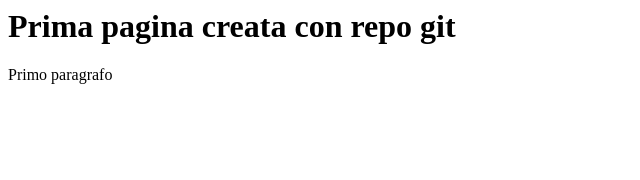
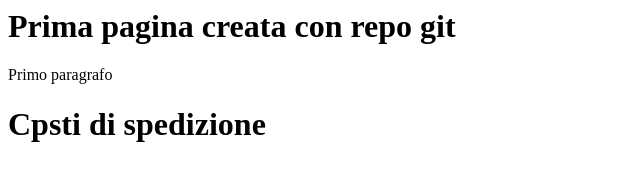
Before and after one commit to botteonriccardo/git-test-iot, a plain HTML site: page index.html in a window 1280 px wide. Shown: the whole page, without its empty margins (0-640 px from the left). Drawn offline with Linux system fonts and the light colour scheme.

Commit message:
aggiunta costi di spedizione

```diff
--- a/index.html
+++ b/index.html
@@ -2,5 +2,6 @@
 	<body>
 		<h1>Prima pagina creata con repo git</h1>
 		<p>Primo paragrafo</p>
+		<h1>Cpsti di spedizione</h1>
 	</body>
 </html>
```
